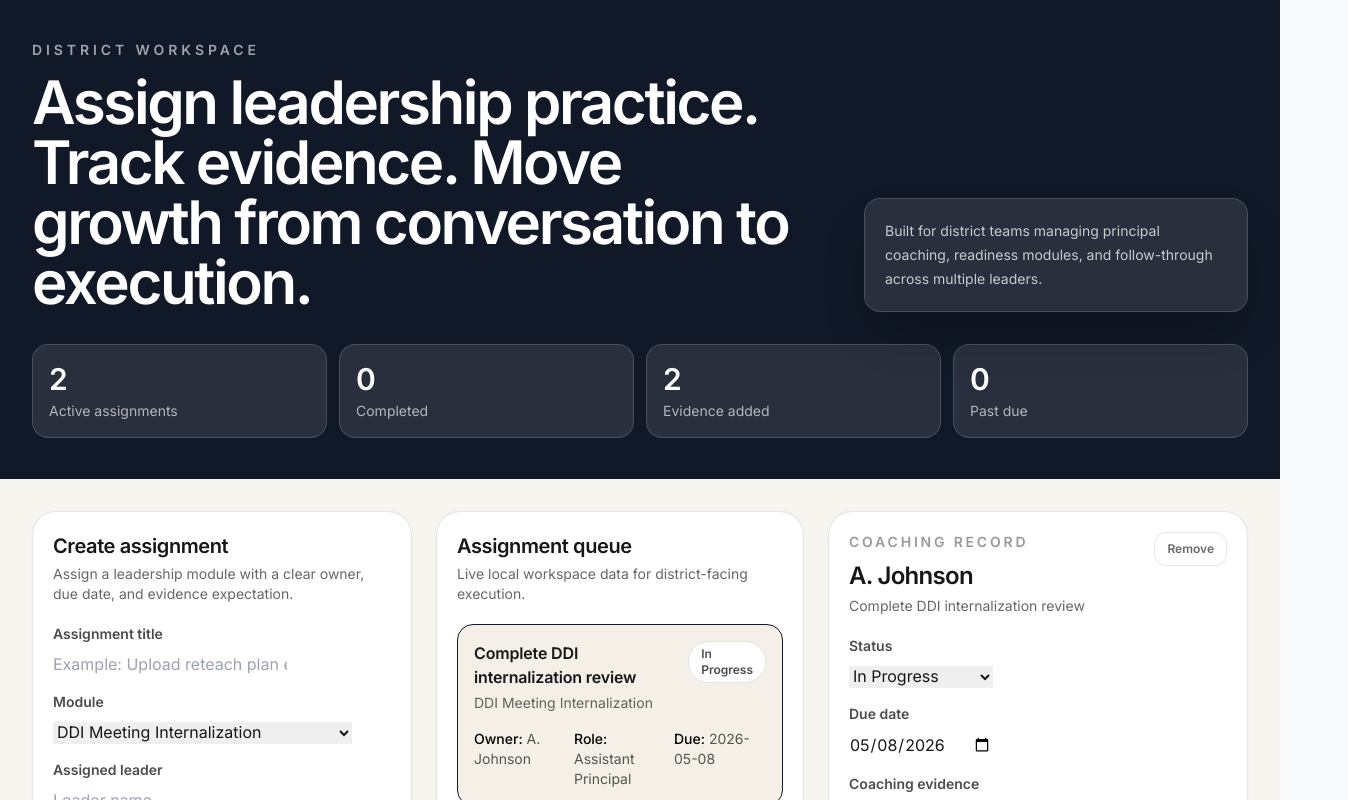
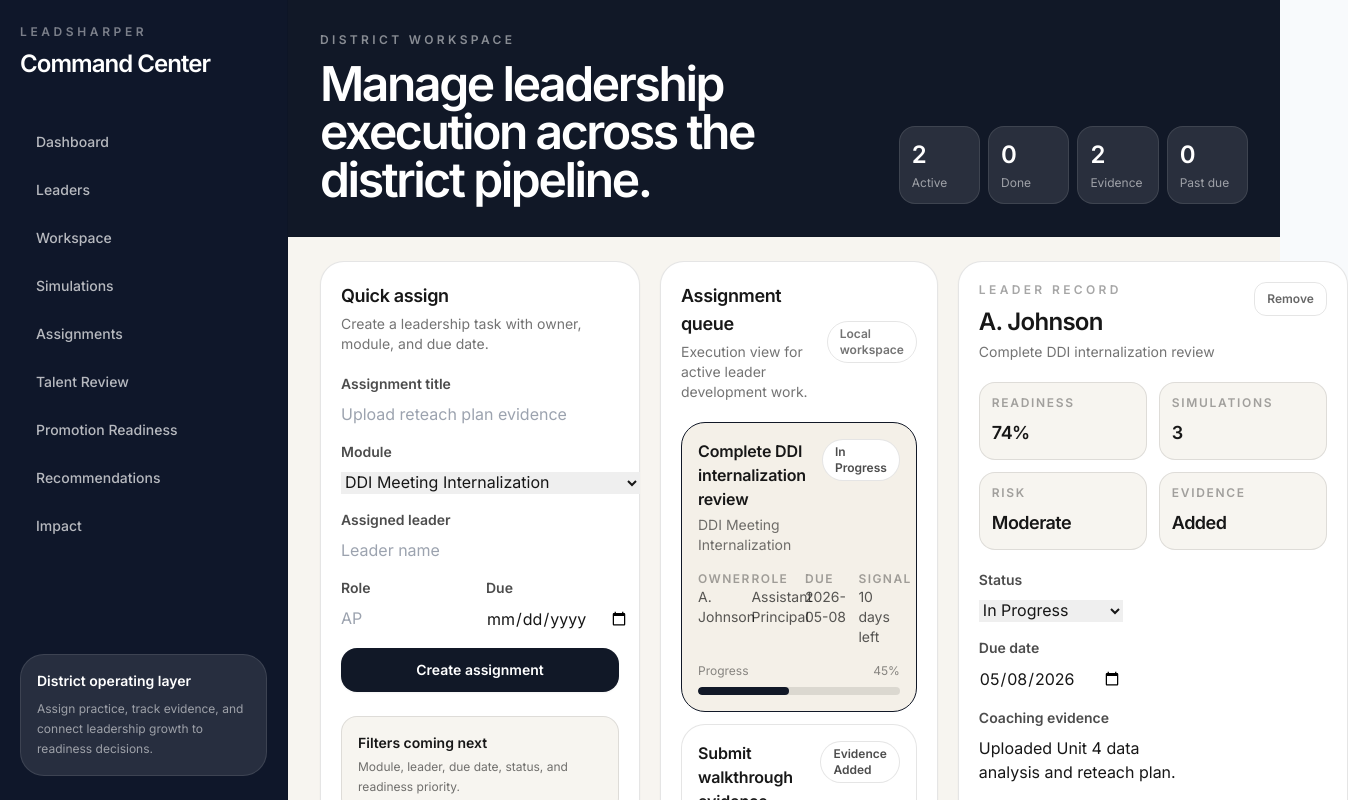
Before and after one commit to jmarc296-jpg/instructional-leadership-practice, a Next.js app: page /workspace in a window 1280 px wide. Shown: the top 800 px of the page, 1348 px wide, since content can reach past the window. Built offline with nearby package versions, Linux system fonts and the light colour scheme.

Commit message:
Add enterprise shell and upgrade workspace UX

```diff
--- /dev/null
+++ b/components/shell/enterprise-shell.tsx
@@ -0,0 +1,49 @@
+import Link from "next/link"
+
+const navItems = [
+  { label: "Dashboard", href: "/dashboard" },
+  { label: "Leaders", href: "/talent-review" },
+  { label: "Workspace", href: "/workspace" },
+  { label: "Simulations", href: "/simulation-room" },
+  { label: "Assignments", href: "/assignments" },
+  { label: "Talent Review", href: "/talent-review" },
+  { label: "Promotion Readiness", href: "/promotion-readiness/leader-1" },
+  { label: "Recommendations", href: "/recommendations" },
+  { label: "Impact", href: "/impact-dashboard" }
+]
+
+export function EnterpriseShell({ children }: { children: React.ReactNode }) {
+  return (
+    <div className="min-h-screen bg-[#f7f5f0] text-[#171717]">
+      <div className="fixed left-0 top-0 z-40 hidden h-screen w-72 border-r border-black/10 bg-[#0f172a] px-5 py-6 text-white lg:block">
+        <Link href="/" className="block">
+          <p className="text-xs font-semibold uppercase tracking-[0.3em] text-white/45">LeadSharper</p>
+          <h1 className="mt-2 text-2xl font-semibold tracking-[-0.04em]">Command Center</h1>
+        </Link>
+
+        <nav className="mt-10 space-y-1">
+          {navItems.map((item) => (
+            <Link
+              key={item.href + item.label}
+              href={item.href}
+              className="block rounded-2xl px-4 py-3 text-sm font-medium text-white/70 transition hover:bg-white/10 hover:text-white"
+            >
+              {item.label}
+            </Link>
+          ))}
+        </nav>
+
+        <div className="absolute bottom-6 left-5 right-5 rounded-3xl border border-white/10 bg-white/10 p-4">
+          <p className="text-sm font-semibold">District operating layer</p>
+          <p className="mt-2 text-xs leading-5 text-white/55">
+            Assign practice, track evidence, and connect leadership growth to readiness decisions.
+          </p>
+        </div>
+      </div>
+
+      <div className="lg:pl-72">
+        {children}
+      </div>
+    </div>
+  )
+}
--- a/components/workspace/workspace-client.tsx
+++ b/components/workspace/workspace-client.tsx
@@ -1,6 +1,7 @@
 "use client"
 
 import { useEffect, useMemo, useState } from "react"
+import { EnterpriseShell } from "@/components/shell/enterprise-shell"
 import { WorkspaceAssignment, workspaceModules, workspaceStatuses, WorkspaceStatus } from "@/lib/workspace-data"
 
 const STORAGE_KEY = "leadsharper-workspace-assignments"
@@ -34,6 +35,19 @@ const starterAssignments: WorkspaceAssignment[] = [
 
 function getToday() {
   return new Date().toISOString().slice(0, 10)
+}
+
+function getDaysUntil(date: string) {
+  const today = new Date(getToday()).getTime()
+  const due = new Date(date).getTime()
+  return Math.ceil((due - today) / 86400000)
+}
+
+function getProgress(status: WorkspaceStatus) {
+  if (status === "Not Started") return 10
+  if (status === "In Progress") return 45
+  if (status === "Evidence Added") return 75
+  return 100
 }
 
 export function WorkspaceClient() {
@@ -109,46 +123,41 @@ export function WorkspaceClient() {
   }
 
   return (
-    <main className="min-h-screen bg-[#f7f5f0] text-[#171717]">
+    <EnterpriseShell>
+      <main>
         <section className="border-b border-black/10 bg-[#111827] text-white">
-        <div className="mx-auto flex max-w-7xl flex-col gap-8 px-6 py-10 lg:px-8">
-          <div className="flex flex-col justify-between gap-6 lg:flex-row lg:items-end">
-            <div className="max-w-3xl">
-              <p className="mb-3 text-sm font-semibold uppercase tracking-[0.28em] text-white/60">
+          <div className="mx-auto max-w-7xl px-6 py-8 lg:px-8">
+            <div className="flex flex-col justify-between gap-5 xl:flex-row xl:items-end">
+              <div>
+                <p className="text-xs font-semibold uppercase tracking-[0.28em] text-white/50">
                   District Workspace
                 </p>
-              <h1 className="text-4xl font-semibold tracking-[-0.04em] md:text-6xl">
-                Assign leadership practice. Track evidence. Move growth from conversation to execution.
+                <h1 className="mt-3 max-w-4xl text-4xl font-semibold tracking-[-0.05em] md:text-5xl">
+                  Manage leadership execution across the district pipeline.
                 </h1>
               </div>
-            <div className="max-w-sm rounded-2xl border border-white/15 bg-white/10 p-5 shadow-2xl backdrop-blur">
-              <p className="text-sm leading-6 text-white/75">
-                Built for district teams managing principal coaching, readiness modules, and follow-through across multiple leaders.
-              </p>
+              <div className="grid grid-cols-4 gap-2 xl:w-[560px]">
+                <Metric label="Active" value={metrics.total} />
+                <Metric label="Done" value={metrics.complete} />
+                <Metric label="Evidence" value={metrics.evidence} />
+                <Metric label="Past due" value={metrics.overdue} />
               </div>
-          </div>
-
-          <div className="grid gap-3 md:grid-cols-4">
-            <Metric label="Active assignments" value={metrics.total} />
-            <Metric label="Completed" value={metrics.complete} />
-            <Metric label="Evidence added" value={metrics.evidence} />
-            <Metric label="Past due" value={metrics.overdue} />
             </div>
           </div>
         </section>
 
-      <section className="mx-auto grid max-w-7xl gap-6 px-6 py-8 lg:grid-cols-[380px_1fr] lg:px-8">
+        <section className="mx-auto grid max-w-7xl gap-5 px-6 py-6 lg:grid-cols-[320px_1fr_390px] lg:px-8">
           <aside className="rounded-3xl border border-black/10 bg-white p-5 shadow-sm">
             <div className="mb-5">
-            <h2 className="text-xl font-semibold tracking-[-0.02em]">Create assignment</h2>
-            <p className="mt-1 text-sm text-black/60">
-              Assign a leadership module with a clear owner, due date, and evidence expectation.
+              <h2 className="text-lg font-semibold tracking-[-0.02em]">Quick assign</h2>
+              <p className="mt-1 text-sm leading-5 text-black/55">
+                Create a leadership task with owner, module, and due date.
               </p>
             </div>
 
             <div className="space-y-4">
               <Field label="Assignment title">
-              <input value={title} onChange={(event) => setTitle(event.target.value)} placeholder="Example: Upload reteach plan evidence" className="input" />
+                <input value={title} onChange={(event) => setTitle(event.target.value)} placeholder="Upload reteach plan evidence" className="input" />
               </Field>
 
               <Field label="Module">
@@ -163,35 +172,51 @@ export function WorkspaceClient() {
                 <input value={assignee} onChange={(event) => setAssignee(event.target.value)} placeholder="Leader name" className="input" />
               </Field>
 
+              <div className="grid grid-cols-2 gap-3">
                 <Field label="Role">
-              <input value={role} onChange={(event) => setRole(event.target.value)} placeholder="Principal, AP, Coach..." className="input" />
+                  <input value={role} onChange={(event) => setRole(event.target.value)} placeholder="AP" className="input" />
                 </Field>
 
-            <Field label="Due date">
+                <Field label="Due">
                   <input type="date" value={dueDate} onChange={(event) => setDueDate(event.target.value)} className="input" />
                 </Field>
+              </div>
 
               <button onClick={createAssignment} className="w-full rounded-2xl bg-[#111827] px-4 py-3 text-sm font-semibold text-white shadow-sm transition hover:bg-black">
                 Create assignment
               </button>
             </div>
+
+            <div className="mt-6 rounded-2xl border border-black/10 bg-[#f7f5f0] p-4">
+              <p className="text-sm font-semibold">Filters coming next</p>
+              <p className="mt-1 text-xs leading-5 text-black/55">
+                Module, leader, due date, status, and readiness priority.
+              </p>
+            </div>
           </aside>
 
-        <div className="grid gap-6 xl:grid-cols-[1fr_420px]">
           <section className="rounded-3xl border border-black/10 bg-white p-5 shadow-sm">
             <div className="mb-5 flex items-center justify-between gap-4">
               <div>
-                <h2 className="text-xl font-semibold tracking-[-0.02em]">Assignment queue</h2>
-                <p className="mt-1 text-sm text-black/60">Live local workspace data for district-facing execution.</p>
+                <h2 className="text-lg font-semibold tracking-[-0.02em]">Assignment queue</h2>
+                <p className="mt-1 text-sm text-black/55">Execution view for active leader development work.</p>
+              </div>
+              <div className="rounded-full border border-black/10 px-3 py-1 text-xs font-semibold text-black/55">
+                Local workspace
               </div>
             </div>
 
             <div className="space-y-3">
-              {assignments.map((assignment) => (
+              {assignments.map((assignment) => {
+                const days = getDaysUntil(assignment.dueDate)
+                const overdue = days < 0 && assignment.status !== "Complete"
+                const progress = getProgress(assignment.status)
+
+                return (
                   <button
                     key={assignment.id}
                     onClick={() => setSelectedId(assignment.id)}
-                  className={`w-full rounded-2xl border p-4 text-left transition ${
+                    className={`w-full rounded-3xl border p-4 text-left transition ${
                       selectedAssignment?.id === assignment.id
                         ? "border-[#111827] bg-[#f4f0e8]"
                         : "border-black/10 bg-white hover:bg-black/[0.03]"
@@ -199,19 +224,34 @@ export function WorkspaceClient() {
                   >
                     <div className="flex items-start justify-between gap-4">
                       <div>
+                        <div className="flex flex-wrap items-center gap-2">
                           <p className="font-semibold tracking-[-0.01em]">{assignment.title}</p>
-                      <p className="mt-1 text-sm text-black/60">{assignment.module}</p>
+                          {overdue && <span className="rounded-full bg-red-100 px-2 py-1 text-[11px] font-semibold text-red-700">Overdue</span>}
+                        </div>
+                        <p className="mt-1 text-sm text-black/55">{assignment.module}</p>
                       </div>
                       <StatusBadge status={assignment.status} />
                     </div>
 
-                  <div className="mt-4 grid gap-2 text-sm text-black/65 md:grid-cols-3">
-                    <p><span className="font-medium text-black">Owner:</span> {assignment.assignee}</p>
-                    <p><span className="font-medium text-black">Role:</span> {assignment.role}</p>
-                    <p><span className="font-medium text-black">Due:</span> {assignment.dueDate}</p>
+                    <div className="mt-4 grid gap-3 text-sm text-black/65 md:grid-cols-4">
+                      <p><span className="block text-xs font-semibold uppercase tracking-[0.12em] text-black/35">Owner</span>{assignment.assignee}</p>
+                      <p><span className="block text-xs font-semibold uppercase tracking-[0.12em] text-black/35">Role</span>{assignment.role}</p>
+                      <p><span className="block text-xs font-semibold uppercase tracking-[0.12em] text-black/35">Due</span>{assignment.dueDate}</p>
+                      <p><span className="block text-xs font-semibold uppercase tracking-[0.12em] text-black/35">Signal</span>{days < 0 ? `${Math.abs(days)} days late` : `${days} days left`}</p>
+                    </div>
+
+                    <div className="mt-4">
+                      <div className="mb-2 flex items-center justify-between text-xs text-black/45">
+                        <span>Progress</span>
+                        <span>{progress}%</span>
+                      </div>
+                      <div className="h-2 overflow-hidden rounded-full bg-black/10">
+                        <div className="h-full rounded-full bg-[#111827]" style={{ width: `${progress}%` }} />
+                      </div>
                     </div>
                   </button>
-              ))}
+                )
+              })}
             </div>
           </section>
 
@@ -220,13 +260,20 @@ export function WorkspaceClient() {
               <div>
                 <div className="mb-5 flex items-start justify-between gap-4">
                   <div>
-                    <p className="text-sm font-semibold uppercase tracking-[0.2em] text-black/40">Coaching record</p>
+                    <p className="text-xs font-semibold uppercase tracking-[0.28em] text-black/35">Leader record</p>
                     <h2 className="mt-2 text-2xl font-semibold tracking-[-0.03em]">{selectedAssignment.assignee}</h2>
-                    <p className="mt-1 text-sm text-black/60">{selectedAssignment.title}</p>
+                    <p className="mt-1 text-sm text-black/55">{selectedAssignment.title}</p>
                   </div>
                   <button onClick={() => deleteAssignment(selectedAssignment.id)} className="rounded-xl border border-black/10 px-3 py-2 text-xs font-semibold text-black/60 hover:bg-red-50 hover:text-red-700">
                     Remove
                   </button>
+                </div>
+
+                <div className="mb-5 grid grid-cols-2 gap-3">
+                  <Insight label="Readiness" value="74%" />
+                  <Insight label="Simulations" value="3" />
+                  <Insight label="Risk" value="Moderate" />
+                  <Insight label="Evidence" value={selectedAssignment.evidence ? "Added" : "Missing"} />
                 </div>
 
                 <div className="space-y-4">
@@ -255,8 +302,8 @@ export function WorkspaceClient() {
                     <textarea
                       value={selectedAssignment.evidence}
                       onChange={(event) => updateAssignment(selectedAssignment.id, { evidence: event.target.value })}
-                      placeholder="Add artifact notes, observed evidence, uploaded evidence description, or completion signal."
-                      className="input min-h-32 resize-none"
+                      placeholder="Add artifact notes, observed evidence, or completion signal."
+                      className="input min-h-28 resize-none"
                     />
                   </Field>
 
@@ -265,30 +312,33 @@ export function WorkspaceClient() {
                       value={selectedAssignment.coachingNote}
                       onChange={(event) => updateAssignment(selectedAssignment.id, { coachingNote: event.target.value })}
                       placeholder="Capture the next best leadership move."
-                      className="input min-h-28 resize-none"
+                      className="input min-h-24 resize-none"
                     />
                   </Field>
                 </div>
               </div>
-            ) : (
-              <div className="flex min-h-96 items-center justify-center rounded-2xl border border-dashed border-black/15 bg-black/[0.02] p-8 text-center">
-                <p className="max-w-xs text-sm text-black/55">
-                  Select an assignment to update status, evidence, and coaching notes.
-                </p>
-              </div>
-            )}
+            ) : null}
           </section>
-        </div>
         </section>
       </main>
+    </EnterpriseShell>
   )
 }
 
 function Metric({ label, value }: { label: string; value: number }) {
   return (
-    <div className="rounded-2xl border border-white/15 bg-white/10 p-4">
-      <p className="text-3xl font-semibold tracking-[-0.04em]">{value}</p>
-      <p className="mt-1 text-sm text-white/65">{label}</p>
+    <div className="rounded-2xl border border-white/10 bg-white/10 p-3">
+      <p className="text-2xl font-semibold tracking-[-0.04em]">{value}</p>
+      <p className="mt-1 text-xs text-white/55">{label}</p>
+    </div>
+  )
+}
+
+function Insight({ label, value }: { label: string; value: string }) {
+  return (
+    <div className="rounded-2xl border border-black/10 bg-[#f7f5f0] p-3">
+      <p className="text-xs font-semibold uppercase tracking-[0.14em] text-black/35">{label}</p>
+      <p className="mt-2 text-lg font-semibold tracking-[-0.03em]">{value}</p>
     </div>
   )
 }
```
Lines whose indentation alone changed are shown as unchanged.
